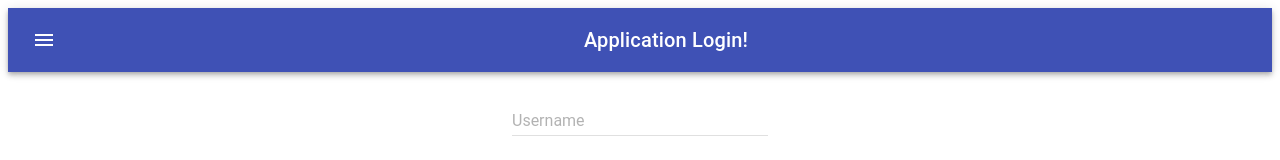
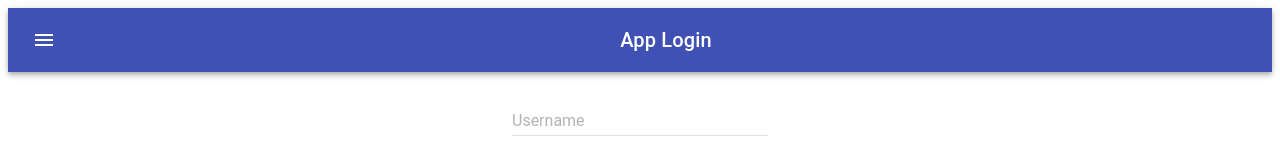
Before and after one commit to jakelemar98/mern-app, a React (Create React App) app in the folder front-end/react-app/: page / in a window 1280 px wide. Shown: the top 160 px of the page. Built offline with nearby package versions, Linux system fonts and the light colour scheme.

Commit message:
master test

```diff
--- a/front-end/react-app/src/components/LoginForm.js
+++ b/front-end/react-app/src/components/LoginForm.js
@@ -59,7 +59,7 @@ export class LoginForm extends Component {
     return (
       <MuiThemeProvider>
         <React.Fragment>
-          <Nav menuName={"Application Login!"} selected={[0,0]}/>
+          <Nav menuName={"App Login"} selected={[0,0]}/>
           <TextField
             hintText="Enter Your Username"
             floatingLabelText="Username"
```
